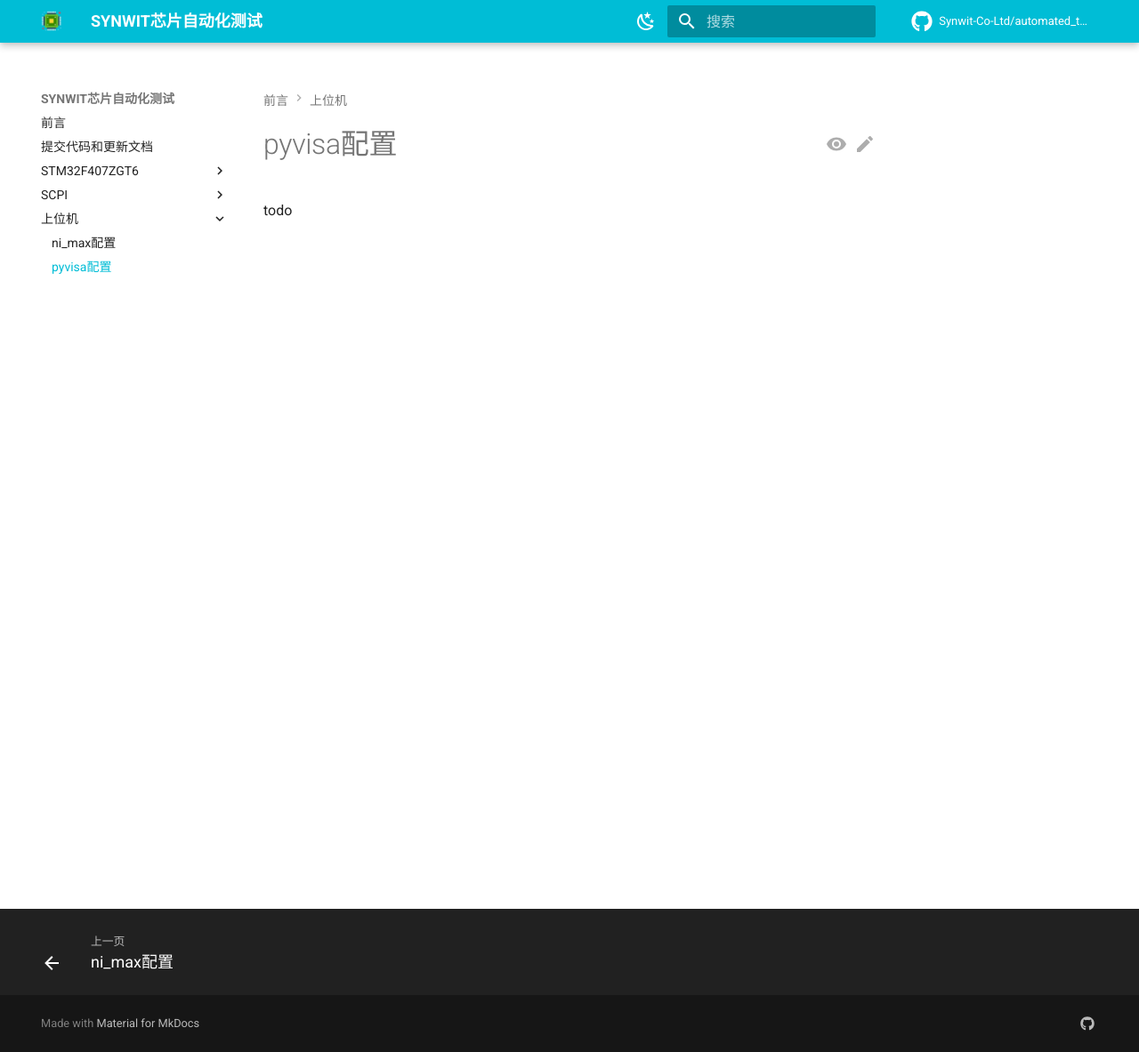
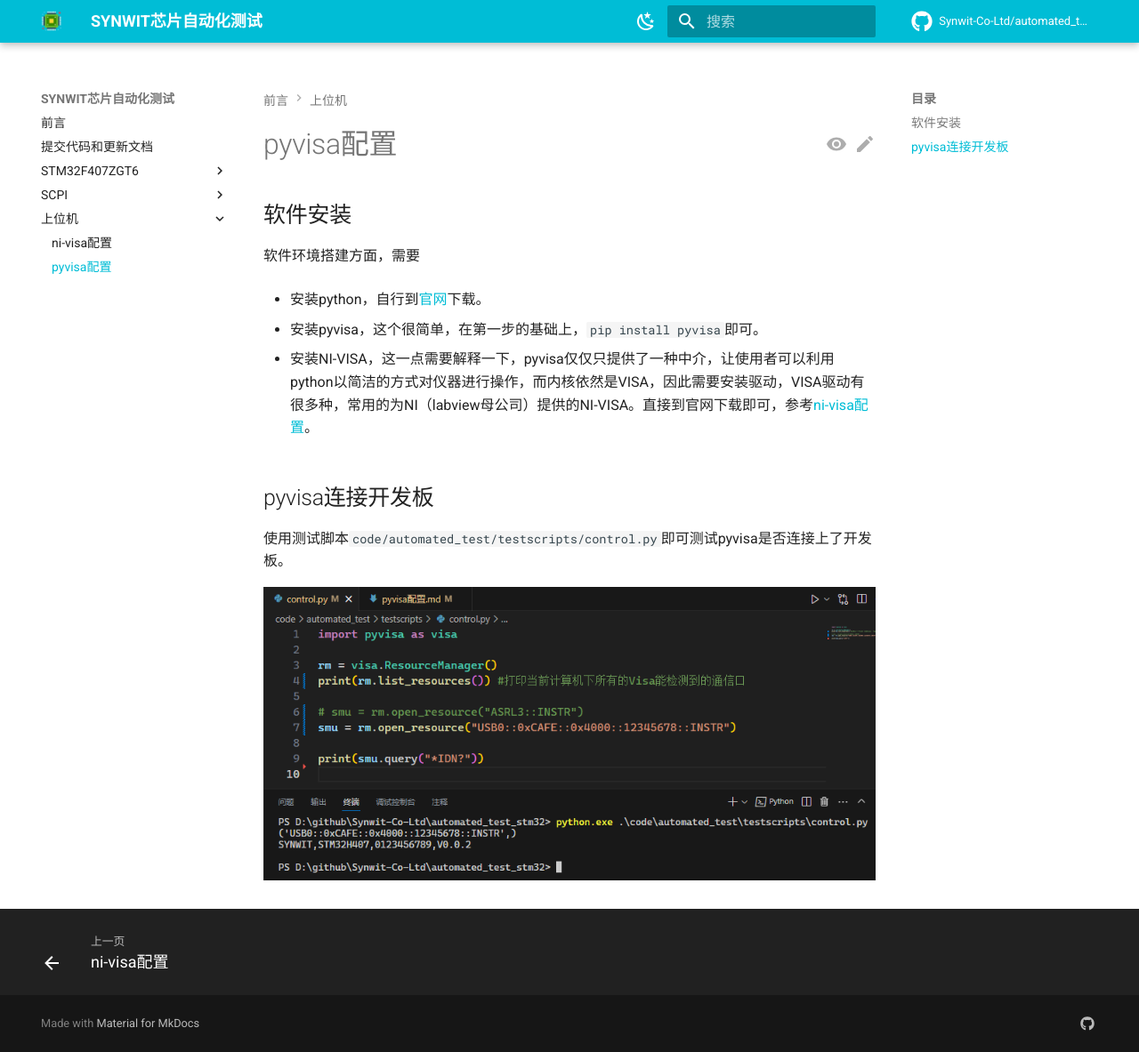
Before and after one commit to Synwit-Co-Ltd/automated_test_stm32, an MkDocs documentation site: the page built from docs/pc/pyvisa配置.md, in a window 1280 px wide and 1183 px high. Shown: the whole window at 89% size. Built offline with MkDocs 1.6.1 and Material for MkDocs 9.7.7, drawn with Linux system fonts in a browser that asks for light colours; comment, search, counter and statistics services are not loaded.

Commit message:
增加ni-visa和pyvisa章节

```diff
--- a/docs/pc/pyvisa配置.md
+++ b/docs/pc/pyvisa配置.md
@@ -1 +1,17 @@
-todo
+# pyvisa配置
+
+## 软件安装
+
+软件环境搭建方面，需要
+
+- 安装python，自行到[官网](https://www.python.org/)下载。
+
+- 安装pyvisa，这个很简单，在第一步的基础上，`pip install pyvisa`即可。
+
+- 安装NI-VISA，这一点需要解释一下，pyvisa仅仅只提供了一种中介，让使用者可以利用python以简洁的方式对仪器进行操作，而内核依然是VISA，因此需要安装驱动，VISA驱动有很多种，常用的为NI（labview母公司）提供的NI-VISA。直接到官网下载即可，参考[ni-visa配置](./ni-visa%E9%85%8D%E7%BD%AE.md)。
+
+## pyvisa连接开发板
+
+使用测试脚本`code/automated_test/testscripts/control.py`即可测试pyvisa是否连接上了开发板。
+
+![pyvisa](../images/pc/pyvisa.png)
--- a/mkdocs.yml
+++ b/mkdocs.yml
@@ -91,5 +91,5 @@
   - SCPI:
     - scpi_parser移植: 'scpi/scpi_parser移植.md'
   - 上位机:
-    - ni_max配置: 'pc/ni_max配置.md'
+    - ni-visa配置: 'pc/ni-visa配置.md'
     - pyvisa配置: 'pc/pyvisa配置.md'
```
Also changed, not shown: docs/pc/ni-visa配置.md (added, +19 -0 lines), docs/pc/ni_max配置.md (deleted, +0 -1 lines), docs/images/pc/pyvisa.png (added), docs/images/pc/serial.png (added), docs/images/pc/usbtmc.png (added), 3 other files.
